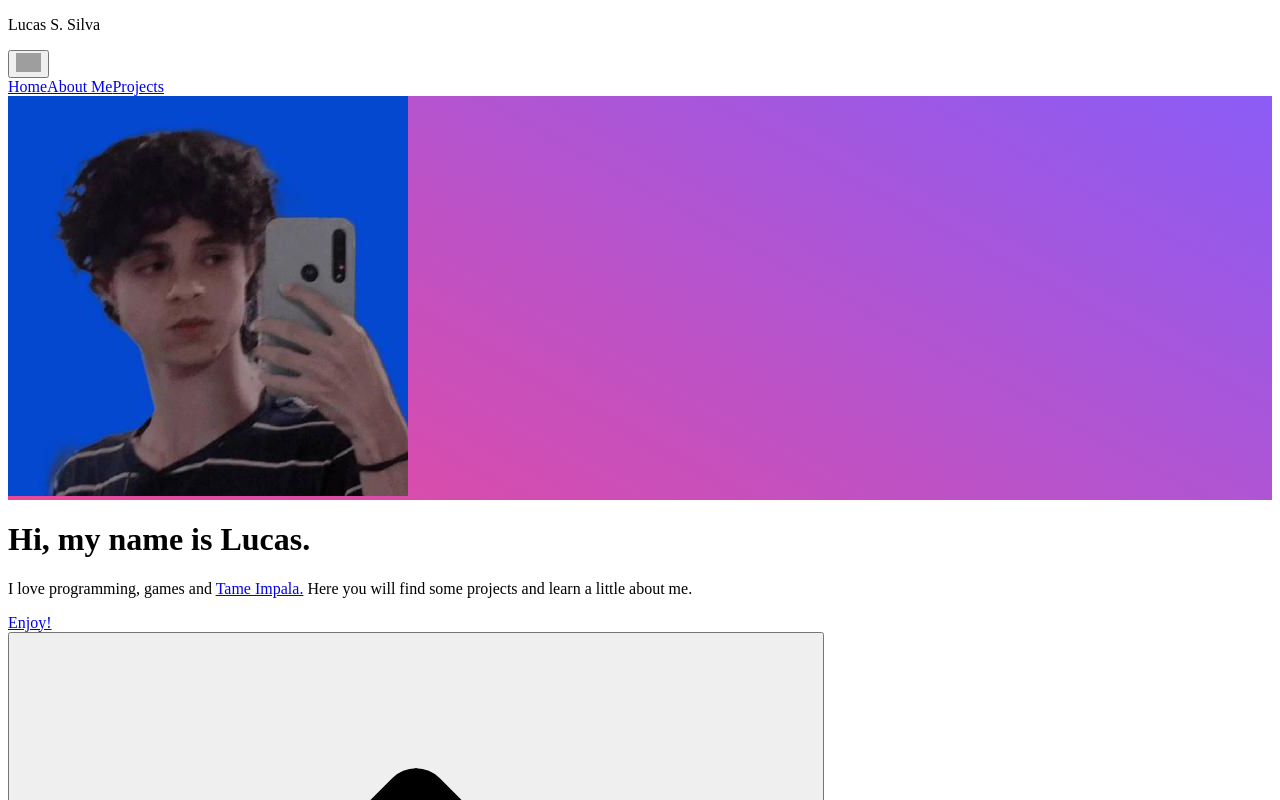
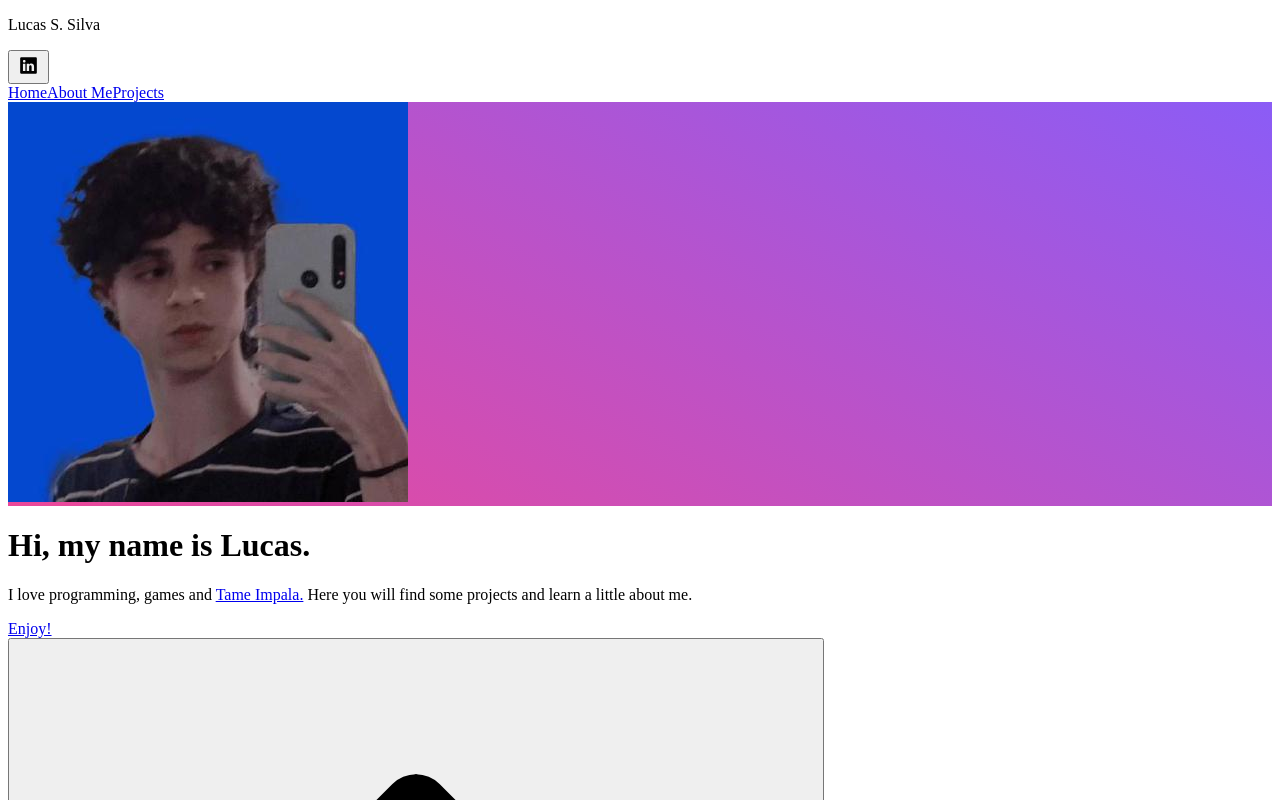
Before and after one commit to vanicce/meu-portfolio, a Vue app: page / in a window 1280 px wide. Shown: the top 800 px of the page. Built offline with nearby package versions, Linux system fonts and the light colour scheme; grey boxes are pictures that could not be loaded.

Commit message:
fix: testing path

```diff
--- a/src/components/header.vue
+++ b/src/components/header.vue
@@ -13,7 +13,7 @@ const openMenu = () => {
     <div class="flex justify-between items-center w-full p-3">
       <p class="font-semibold">Lucas S. Silva</p>
       <button class="transition ease-in-out hover:scale-110" @click="openMenu()">
-        <img width="25" :src="[open ? '../assets/github.svg' : '../assets/linkedin.svg']" alt="menu">
+        <img width="25" :src="[open ? './src/assets/github.svg' : './src/assets/linkedin.svg']" alt="menu">
       </button>
     </div>
     <nav class="duration-[400ms] ease-in-out absolute bg-stone-100 border-b border-gray-300 w-full flex flex-col items-center gap-2 p-2" :class="[open ? 'top-12 ' : '-top-96']">
```
